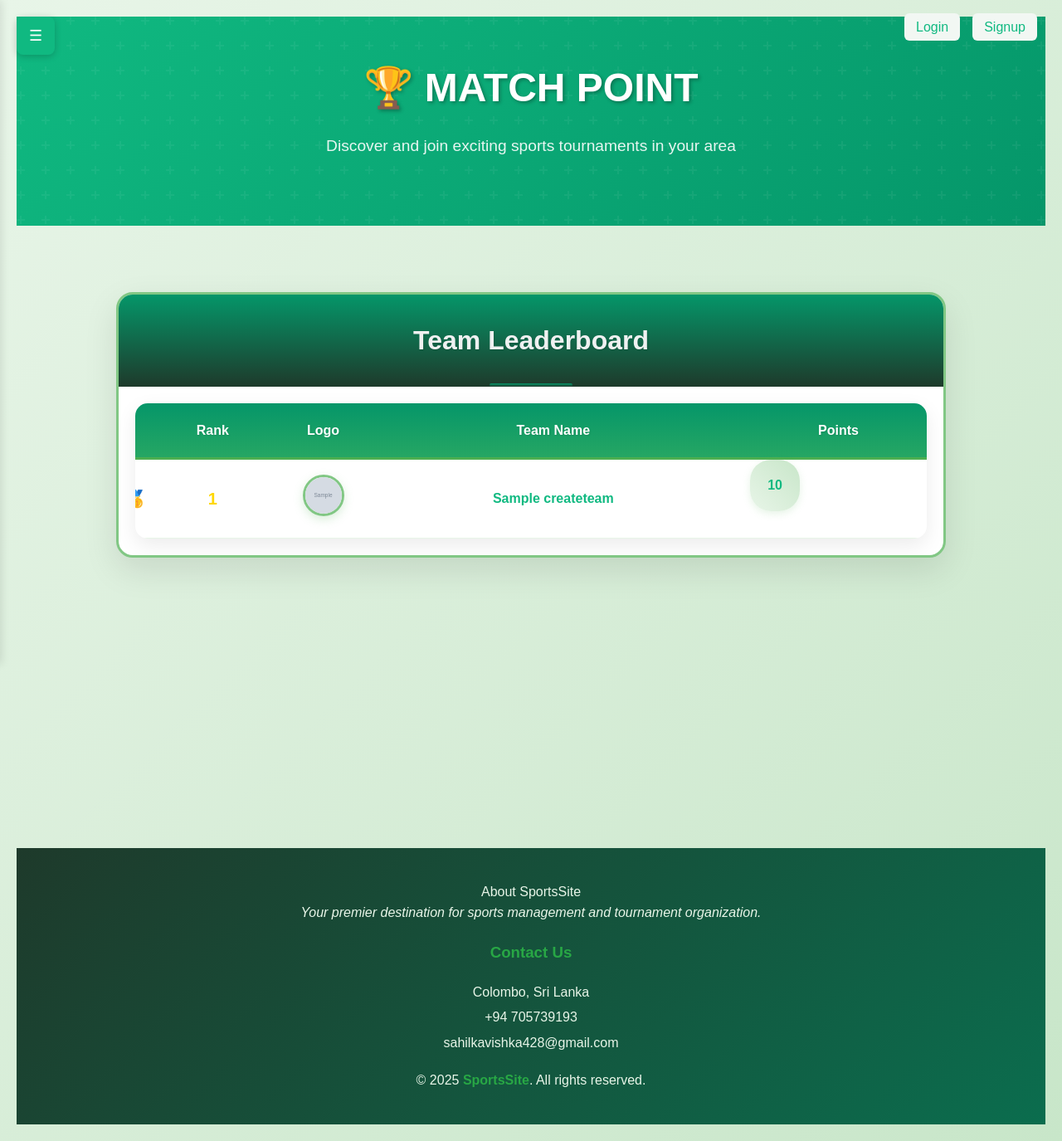
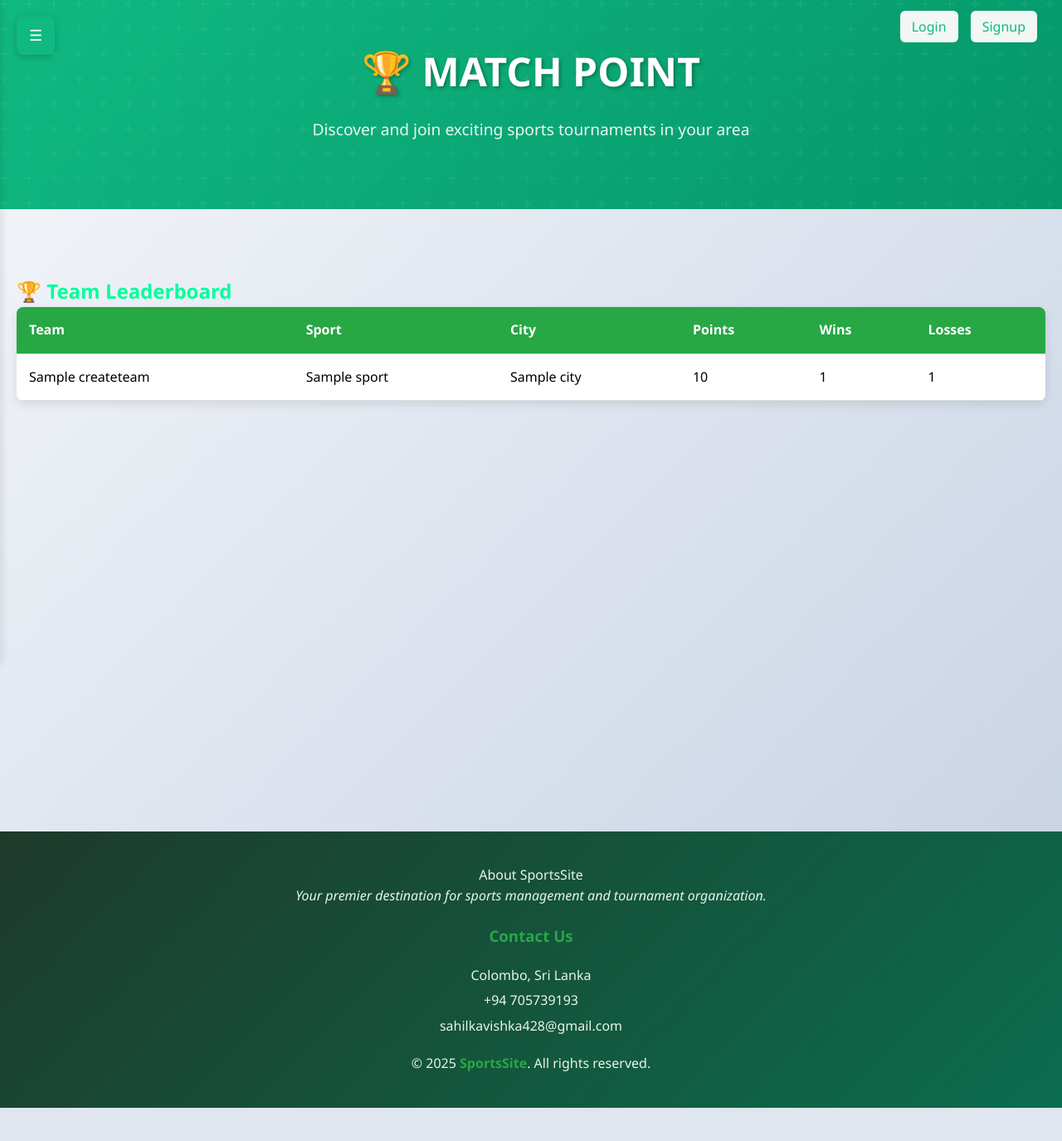
Before and after one commit to sahilkavishka/MatchPOINT, a Django app: page /leaderboard/ in a window 1280 px wide. Shown: the whole page at 83% size. After the commit the page ends 1335 px from the top, so only its background shows below. Run offline with Django 5.2, Linux system fonts and the light colour scheme; tables that the repository leaves empty hold one stand-in row (values such as "Sample post"); grey boxes marked "Sample" are stand-in pictures.

Commit message:
2025/7/10--4.42

```diff
--- a/core/views.py
+++ b/core/views.py
@@ -3,7 +3,7 @@
 from django.urls import reverse
 
 from core.utils import notify_user
-from .models import Match, Notification
+from .models import Match, Notification, Result
 import random
 from django.http import  JsonResponse
 from django.shortcuts import render, redirect, get_object_or_404
@@ -27,11 +27,17 @@ from django.db.models import Q
 from django.shortcuts import render
 from .models import Tournament, Sport, City, CreateTeam
 
+from django.shortcuts import render
+from django.db.models import Q
+from django.utils.timezone import now
+from datetime import timedelta
+from .models import Tournament, Sport, City, CreateTeam
+
 def home_view(request):
-    search_query = request.GET.get('q', '')  # Optional search query (if you want)
-    sport_id = request.GET.get('sport', '')  # Sport filter (by ID)
-    city_id = request.GET.get('city', '')  # City filter (by ID)
-    date_filter = request.GET.get('date', '')  # Date filter (today, week, month)
+    search_query = request.GET.get('q', '')  # Optional search query
+    sport_id = request.GET.get('sport', '')
+    city_id = request.GET.get('city', '')
+    date_filter = request.GET.get('date', '')
 
     tournaments = Tournament.objects.all().order_by('-date')
     today = now().date()
@@ -44,11 +50,11 @@ def home_view(request):
             Q(sport__name__icontains=search_query)
         ).distinct()
 
-    # Filter by sport id (if provided)
+    # Filter by sport
     if sport_id:
         tournaments = tournaments.filter(sport__id=sport_id)
 
-    # Filter by city id (if provided)
+    # Filter by city
     if city_id:
         tournaments = tournaments.filter(city__id=city_id)
 
@@ -56,20 +62,23 @@ def home_view(request):
     if date_filter == 'today':
         tournaments = tournaments.filter(date=today)
     elif date_filter == 'week':
-        week_start = today - timedelta(days=7)
-        tournaments = tournaments.filter(date__gte=week_start, date__lte=today)
+        start_of_week = today - timedelta(days=today.weekday())
+        end_of_week = start_of_week + timedelta(days=6)
+        tournaments = tournaments.filter(date__range=[start_of_week, end_of_week])
     elif date_filter == 'month':
-        month_start = today - timedelta(days=30)
-        tournaments = tournaments.filter(date__gte=month_start, date__lte=today)
+        tournaments = tournaments.filter(date__month=today.month)
 
-    # Optional: get teams list (searchable or all)
-    teams = CreateTeam.objects.filter(
-        Q(name__icontains=search_query) |
-        Q(city__name__icontains=search_query) |
-        Q(sport__name__icontains=search_query)
-    ).distinct() if search_query else CreateTeam.objects.all()
+    # Optional: Teams for sidebar/search
+    if search_query:
+        teams = CreateTeam.objects.filter(
+            Q(name__icontains=search_query) |
+            Q(city__name__icontains=search_query) |
+            Q(sport__name__icontains=search_query)
+        ).distinct()
+    else:
+        teams = CreateTeam.objects.all()
 
-    # Notification unread count (if user logged in)
+    # Notification unread count (if logged in)
     unread_count = 0
     if request.user.is_authenticated:
         unread_count = request.user.notifications.filter(is_read=False).count()
@@ -87,6 +96,7 @@ def home_view(request):
     }
 
     return render(request, 'home.html', context)
+
 
 
 def register_view(request):
@@ -429,53 +439,55 @@ def reset_password(request):
 
 
 
-@login_required
+from .models import Match, Tournament, CreateTeam, Result  # ensure Result is imported
+
 def add_match_result(request, tournament_id):
     tournament = get_object_or_404(Tournament, id=tournament_id)
-    teams = CreateTeam.objects.filter(tournament=tournament)
+
+    team_ids = Registration.objects.filter(tournament=tournament).values_list('team_id', flat=True)
+    teams = CreateTeam.objects.filter(id__in=team_ids)
 
     if request.method == 'POST':
         winner_id = request.POST.get('winner')
         runner_up_id = request.POST.get('runner_up')
 
         if winner_id == runner_up_id:
-            return render(request, 'add_match_result.html', {
+            return render(request, 'add_result.html', {
                 'tournament': tournament,
                 'teams': teams,
-                'error': "Winner and Runner-up cannot be the same team."
+                'error': "Winner and Runner-Up cannot be the same team."
             })
 
-        winner = CreateTeam.objects.get(id=winner_id)
-        runner_up = CreateTeam.objects.get(id=runner_up_id)
+        winner = get_object_or_404(CreateTeam, id=winner_id)
+        runner_up = get_object_or_404(CreateTeam, id=runner_up_id)
 
-        # Create match record
+        # Save result
         Match.objects.create(
             tournament=tournament,
-            team_a=winner,
-            team_b=runner_up,
             winner=winner,
-            runner_up=runner_up,
-            date=timezone.now()
+            runner_up=runner_up
         )
 
-        # Update points
+        # Update points and stats
         winner.points += 2
+        winner.wins += 1
+        winner.save()
+
         runner_up.points += 1
-        winner.save()
+        runner_up.losses += 1
         runner_up.save()
 
-        return redirect('team_leaderboard')  # Make sure this URL name exists
+        messages.success(request, "Match result added successfully.")
+        return redirect('team_leaderboard')  # You can change this
 
-    return render(request, 'add_match_result.html', {
+    return render(request, 'add_result.html', {
         'tournament': tournament,
         'teams': teams
     })
 
-
 def team_leaderboard(request):
-    teams = CreateTeam.objects.all().order_by('-points', 'name')  # Sort by points descending
+    teams = CreateTeam.objects.all().order_by('-points', '-wins')
     return render(request, 'team_leaderboard.html', {'teams': teams})
-
 
 
 @login_required
--- a/static/team_leaderboard.css
+++ b/static/team_leaderboard.css
@@ -1,375 +1,159 @@
-* {
-    margin: 0;
-    padding: 0;
-    box-sizing: border-box;
+/* Emerald Theme CSS for Team Leaderboard */
+
+/* Main heading styling */
+.leaderboard-title {
+    color: #10b981 !important; /* Emerald-500 */
+    font-weight: bold;
+    text-shadow: 0 2px 4px rgba(16, 185, 129, 0.3);
+    margin-bottom: 2rem;
 }
 
-body {
-    font-family: 'Arial', sans-serif;
-    background: linear-gradient(135deg, #e8f5e8 0%, #c8e6c9 100%);
-    min-height: 100vh;
-    padding: 20px;
+/* Container styling */
+.leaderboard-container {
+    background: linear-gradient(135deg, #ecfdf5 0%, #d1fae5 100%); /* Emerald-50 to Emerald-100 */
+    border-radius: 12px;
+    padding: 2rem;
+    box-shadow: 0 10px 25px rgba(16, 185, 129, 0.1);
 }
 
-.leaderboard-container {
-    max-width: 1000px;
-    margin: 0 auto;
-    background: white;
-    border-radius: 20px;
-    box-shadow: 0 15px 40px rgba(0, 0, 0, 0.1);
-    border: 3px solid #81C784;
+/* Table styling */
+.leaderboard-table {
+    background: #ffffff;
+    border-radius: 8px;
     overflow: hidden;
-    animation: fadeIn 0.6s ease-in-out;
+    box-shadow: 0 4px 6px rgba(16, 185, 129, 0.1);
+    border: none;
 }
 
-@keyframes fadeIn {
-    from {
-        opacity: 0;
-        transform: translateY(20px);
-    }
-    to {
-        opacity: 1;
-        transform: translateY(0);
-    }
-}
-
-h2 {
-    text-align: center;
-    color: #eff1f1;
-    font-size: 32px;
-    font-weight: bold;
-    padding: 30px 20px;
-     background: linear-gradient(180deg, #059669 0%, #1e3a2b 100%);
-    text-shadow: 1px 1px 2px rgba(0, 0, 0, 0.1);
-    margin-bottom: 0;
+/* Table header */
+.leaderboard-table thead th {
+    background: linear-gradient(135deg, #059669 0%, #10b981 100%); /* Emerald-600 to Emerald-500 */
+    color: white;
+    font-weight: 600;
+    text-transform: uppercase;
+    letter-spacing: 0.5px;
+    padding: 1rem;
+    border: none;
     position: relative;
 }
 
-h2::after {
-    content: '';
-    position: absolute;
-    bottom: 0;
-    left: 50%;
-    transform: translateX(-50%);
-    width: 100px;
-    height: 4px;
-     background: linear-gradient(180deg, #059669 0%, #1e3a2b 100%);
-    border-radius: 2px;
+.leaderboard-table thead th:first-child {
+    border-top-left-radius: 8px;
 }
 
-.table-responsive {
-    overflow-x: auto;
-    padding: 20px;
+.leaderboard-table thead th:last-child {
+    border-top-right-radius: 8px;
 }
 
-.leaderboard-table {
-    width: 100%;
-    border-collapse: collapse;
-    background: white;
-    border-radius: 15px;
-    overflow: hidden;
-    box-shadow: 0 8px 25px rgba(0, 0, 0, 0.08);
-}
-
-.leaderboard-table thead {
-     background: linear-gradient(180deg, #059669 0%, #27a763 100%);
-    color: white;
-}
-
-.leaderboard-table thead th {
-    padding: 20px 15px;
-    font-size: 16px;
-    font-weight: bold;
-    text-align: center;
-    text-shadow: 1px 1px 2px rgba(0, 0, 0, 0.1);
-    border-bottom: 3px solid #4CAF50;
-}
-
+/* Table body */
 .leaderboard-table tbody tr {
     transition: all 0.3s ease;
-    border-bottom: 1px solid #E8F5E8;
+    border-bottom: 1px solid #d1fae5; /* Emerald-100 */
 }
 
 .leaderboard-table tbody tr:hover {
-    background: linear-gradient(45deg, #F1F8E9, #E8F5E8);
-    transform: scale(1.02);
-    box-shadow: 0 5px 15px rgba(129, 199, 132, 0.3);
+    background: linear-gradient(135deg, #ecfdf5 0%, #d1fae5 100%); /* Emerald-50 to Emerald-100 */
+    transform: translateY(-2px);
+    box-shadow: 0 4px 12px rgba(16, 185, 129, 0.15);
 }
 
-.leaderboard-table tbody tr:nth-child(even) {
-    background: #F9FBE7;
+.leaderboard-table tbody td {
+    padding: 1rem;
+    vertical-align: middle;
+    color: #047857; /* Emerald-700 */
+    font-weight: 500;
 }
 
-.leaderboard-table tbody tr:nth-child(even):hover {
-    background: linear-gradient(45deg, #F1F8E9, #E8F5E8);
+/* Rank badges (if you want to add position numbers) */
+.rank-badge {
+    display: inline-block;
+    background: linear-gradient(135deg, #10b981 0%, #059669 100%);
+    color: white;
+    padding: 0.25rem 0.75rem;
+    border-radius: 20px;
+    font-size: 0.875rem;
+    font-weight: bold;
+    margin-right: 0.5rem;
 }
 
-.leaderboard-table td {
-    padding: 18px 15px;
+/* Points highlighting */
+.points-cell {
+    background: linear-gradient(135deg, #a7f3d0 0%, #6ee7b7 100%); /* Emerald-200 to Emerald-300 */
+    color: #047857; /* Emerald-700 */
+    font-weight: bold;
+    border-radius: 6px;
     text-align: center;
-    vertical-align: middle;
-    color:#10b981;
-    font-size: 16px;
 }
 
-/* Rank styling */
-.rank {
+/* Wins/Losses styling */
+.wins-cell {
+    color: #059669; /* Emerald-600 */
     font-weight: bold;
-    font-size: 18px;
-    color: #10b981;
-    position: relative;
 }
 
-.team-row:nth-child(1) .rank {
-    color: #FFD700;
-    font-size: 20px;
+.losses-cell {
+    color: #dc2626; /* Red-600 */
+    font-weight: bold;
 }
 
-.team-row:nth-child(1) .rank::after {
-    content: '🥇';
-    position: absolute;
-    left: -10px;
-    top: 50%;
-    transform: translateY(-50%);
-    font-size: 20px;
-}
-
-.team-row:nth-child(2) .rank {
-    color: #C0C0C0;
-    font-size: 19px;
-}
-
-.team-row:nth-child(2) .rank::after {
-    content: '🥈';
-    position: absolute;
-    left: -10px;
-    top: 50%;
-    transform: translateY(-50%);
-    font-size: 20px;
-}
-
-.team-row:nth-child(3) .rank {
-    color: #CD7F32;
-    font-size: 18px;
-}
-
-.team-row:nth-child(3) .rank::after {
-    content: '🥉';
-    position: absolute;
-    left: -10px;
-    top: 50%;
-    transform: translateY(-50%);
-    font-size: 20px;
-}
-
-/* Logo styling */
-.logo {
-    width: 80px;
-}
-
-.team-logo {
-    width: 50px;
-    height: 50px;
-    object-fit: cover;
-    border-radius: 50%;
-    border: 3px solid #81C784;
-    transition: all 0.3s ease;
-    box-shadow: 0 4px 12px rgba(129, 199, 132, 0.3);
-}
-
-.team-logo:hover {
-    transform: scale(1.1);
-    border-color: #66BB6A;
-    box-shadow: 0 6px 18px rgba(129, 199, 132, 0.4);
-}
-
-.no-logo {
-    width: 50px;
-    height: 50px;
-    background: linear-gradient(45deg, #C8E6C9, #A5D6A7);
-    border-radius: 50%;
-    display: flex;
-    align-items: center;
-    justify-content: center;
-    font-size: 10px;
-    color: #2E7D32;
-    font-weight: bold;
-    margin: 0 auto;
-    border: 3px solid #81C784;
-    box-shadow: 0 4px 12px rgba(129, 199, 132, 0.3);
-}
-
-/* Team name styling */
-.team-name {
-    font-weight: bold;
-    font-size: 18px;
-    color: #10b981;
-    text-align: left;
-    padding-left: 20px;
-}
-
-/* Points styling */
-.points {
-    font-weight: bold;
-    font-size: 18px;
-    color: #10b981;
-    background: linear-gradient(45deg, #E8F5E8, #C8E6C9);
-    border-radius: 25px;
-    padding: 8px 15px;
-    display: inline-block;
-    min-width: 60px;
-    box-shadow: 0 3px 10px rgba(129, 199, 132, 0.2);
-}
-
-/* No teams message */
-.no-teams {
+/* Empty state styling */
+.empty-state {
     text-align: center;
-    color: #10b981;
-    font-size: 18px;
-    padding: 40px;
-    background: linear-gradient(45deg, #F1F8E9, #E8F5E8);
-    margin: 20px;
-    border-radius: 15px;
-    border: 2px solid #81C784;
-    box-shadow: 0 5px 15px rgba(129, 199, 132, 0.2);
+    padding: 3rem;
+    color: #6b7280; /* Gray-500 */
+    font-style: italic;
 }
 
 /* Responsive design */
 @media (max-width: 768px) {
     .leaderboard-container {
-        margin: 10px;
-        border-radius: 15px;
+        padding: 1rem;
+        margin: 0 1rem;
     }
 
-    h2 {
-        font-size: 28px;
-        padding: 20px 15px;
+    .leaderboard-table {
+        font-size: 0.875rem;
     }
 
-    .table-responsive {
-        padding: 15px;
-    }
-
-    .leaderboard-table thead th {
-        padding: 15px 10px;
-        font-size: 14px;
-    }
-
-    .leaderboard-table td {
-        padding: 12px 8px;
-        font-size: 14px;
-    }
-
-    .team-name {
-        font-size: 16px;
-        padding-left: 10px;
-    }
-
-    .points {
-        font-size: 16px;
-        padding: 6px 12px;
-    }
-
-    .team-logo {
-        width: 40px;
-        height: 40px;
-    }
-
-    .no-logo {
-        width: 40px;
-        height: 40px;
-        font-size: 9px;
+    .leaderboard-table thead th,
+    .leaderboard-table tbody td {
+        padding: 0.75rem 0.5rem;
     }
 }
 
-@media (max-width: 480px) {
-    .leaderboard-table thead th {
-        padding: 12px 6px;
-        font-size: 12px;
+/* Loading animation (optional) */
+@keyframes emeraldPulse {
+    0% {
+        box-shadow: 0 0 0 0 rgba(16, 185, 129, 0.7);
     }
-
-    .leaderboard-table td {
-        padding: 10px 6px;
-        font-size: 12px;
+    70% {
+        box-shadow: 0 0 0 10px rgba(16, 185, 129, 0);
     }
-
-    .team-name {
-        font-size: 14px;
-        padding-left: 8px;
-    }
-
-    .points {
-        font-size: 14px;
-        padding: 5px 10px;
-    }
-
-    .team-logo {
-        width: 35px;
-        height: 35px;
-    }
-
-    .no-logo {
-        width: 35px;
-        height: 35px;
-        font-size: 8px;
-    }
-
-    .rank {
-        font-size: 14px;
-    }
-
-    .team-row:nth-child(1) .rank,
-    .team-row:nth-child(2) .rank,
-    .team-row:nth-child(3) .rank {
-        font-size: 16px;
+    100% {
+        box-shadow: 0 0 0 0 rgba(16, 185, 129, 0);
     }
 }
 
-/* Table row animations */
-.team-row {
-    animation: slideIn 0.5s ease forwards;
-    opacity: 0;
-    transform: translateX(-20px);
+.pulse-emerald {
+    animation: emeraldPulse 2s infinite;
 }
 
-.team-row:nth-child(1) { animation-delay: 0.1s; }
-.team-row:nth-child(2) { animation-delay: 0.2s; }
-.team-row:nth-child(3) { animation-delay: 0.3s; }
-.team-row:nth-child(4) { animation-delay: 0.4s; }
-.team-row:nth-child(5) { animation-delay: 0.5s; }
-.team-row:nth-child(6) { animation-delay: 0.6s; }
-.team-row:nth-child(7) { animation-delay: 0.7s; }
-.team-row:nth-child(8) { animation-delay: 0.8s; }
-
-@keyframes slideIn {
-    to {
-        opacity: 1;
-        transform: translateX(0);
-    }
+/* Trophy icon styling */
+.trophy-icon {
+    color: #f59e0b; /* Amber-500 for trophy */
+    margin-right: 0.5rem;
+    font-size: 1.25rem;
 }
 
-/* Custom scrollbar */
-::-webkit-scrollbar {
-    width: 8px;
-    height: 8px;
+/* Additional utility classes */
+.text-emerald {
+    color: #10b981 !important;
 }
 
-::-webkit-scrollbar-track {
-    background: #f1f1f1;
-    border-radius: 10px;
+.bg-emerald-light {
+    background-color: #ecfdf5 !important;
 }
 
-::-webkit-scrollbar-thumb {
-    background: #81C784;
-    border-radius: 10px;
+.border-emerald {
+    border-color: #10b981 !important;
 }
-
-::-webkit-scrollbar-thumb:hover {
-    background: #66BB6A;
-}
-
-/* Focus states for accessibility */
-.leaderboard-table tbody tr:focus-within {
-    outline: 3px solid rgba(129, 199, 132, 0.5);
-    outline-offset: 2px;
-}
--- a/templates/team_leaderboard.html
+++ b/templates/team_leaderboard.html
@@ -1,43 +1,33 @@
-{% extends "base.html" %}
-{% load static %}
+{% extends 'base.html' %}
 {% block content %}
-<link rel="stylesheet" href="{% static 'team_leaderboard.css' %}">
-<div class="leaderboard-container">
-  <h2>Team Leaderboard</h2>
+<h2 class="text-center mt-4" style="color:#00ff99;">🏆 Team Leaderboard</h2>
 
-  <div class="table-responsive">
-    <table class="leaderboard-table">
+<div class="container mt-4">
+    <table class="table table-dark table-bordered">
         <thead>
             <tr>
-          <th>Rank</th>
-          <th>Logo</th>
-          <th>Team Name</th>
+                <th>Team</th>
+                <th>Sport</th>
+                <th>City</th>
                 <th>Points</th>
+                <th>Wins</th>
+                <th>Losses</th>
             </tr>
         </thead>
         <tbody>
             {% for team in teams %}
-        <tr class="team-row">
-          <td class="rank">{{ forloop.counter }}</td>
-          <td class="logo">
-            {% if team.logo %}
-              <img src="{{ team.logo.url }}" alt="{{ team.name }} logo" class="team-logo">
-            {% else %}
-              <div class="no-logo">No Logo</div>
-            {% endif %}
-          </td>
-          <td class="team-name">{{ team.name }}</td>
-          <td class="points">{{ team.points }}</td>
+            <tr>
+                <td>{{ team.name }}</td>
+                <td>{{ team.sport.name }}</td>
+                <td>{{ team.city.name }}</td>
+                <td>{{ team.points }}</td>
+                <td>{{ team.wins }}</td>
+                <td>{{ team.losses }}</td>
             </tr>
+            {% empty %}
+            <tr><td colspan="6">No teams yet</td></tr>
             {% endfor %}
         </tbody>
     </table>
 </div>
-
-  {% if not teams %}
-    <p class="no-teams">No teams found.</p>
-  {% endif %}
-</div>
-
-
 {% endblock %}
```
Also changed, not shown: core/models.py (+16 -3 lines), templates/add_match_result.html (+33 -3 lines), templates/home.html (+36 -27 lines), core/migrations/0001_initial.py, media/member/mem3_RWZZSAK.jpg (added), media/member/my_photo.jpeg (added), media/member/sign.jpg (added), media/profile_pics/1648044367941.jpeg (added), media/profile_pics/mem1.jpg (added), media/profile_pics/my1-removebg-preview_SCcuXFU.png (added), media/profile_pics/my_photo_kqFgFrm.jpeg (added), media/team/match1.jpg (added), media/team/mem4.jpg (added), media/team/my1-removebg-preview_cpQoZyR.png (added), 2 more files. Lines whose indentation alone changed are shown as unchanged.
